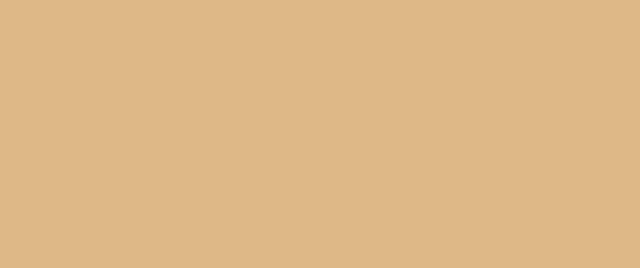
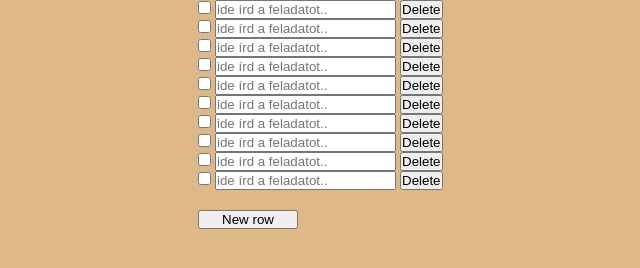
Before and after one commit to NG2017/project_slice, a plain HTML site: page index.html in a window 1280 px wide. Shown: the whole page, without its empty margins (242-882 px from the left). Drawn offline with Linux system fonts and the light colour scheme.

Commit message:
todo list 1.0

```diff
--- a/index.html
+++ b/index.html
@@ -3,11 +3,13 @@
 <head>
     <meta charset="UTF-8">
     <meta name="viewport" content="width=device-width, initial-scale=1.0">
-    <link rel="stylesheet" href="./style.css">
-    <script src="./script.js"></script>
+    <link rel="stylesheet" href="style.css">
+    <script src="script.js"></script>
     <title>Slice</title>
 </head>
 <body>
 
+    <div id="root"></div>
+
 </body>
 </html>
--- a/script.js
+++ b/script.js
@@ -0,0 +1,66 @@
+function pageLoad (){
+
+    /*
+    to do app letrehozasa
+    min 10 sor, minden sorba checkbox,amivel ki lehet piálni, mellett szöveges mező, hogy mit akarunk ideírni
+    minden sorhoz legyen törlés is
+    min 10 sor, de bővíthető legyen
+    */
+
+    //0. tegyuk egy valtozoba a root div-et
+    let rootDiv = document.getElementById("root");
+
+    //1. egy valtozoba belekerül az egy sornyi html kod: div, checkbox, text, delete gomb - közös classnévvel
+    let standardRow = `
+    <div class="row">
+        <input type="checkbox" name="" id="">
+        <input type="text" name="" id="" placeholder="ide írd a feladatot..">
+        <button class="deleteBtn">Delete</button>
+    </div>
+    `;
+
+    //2. el kell menteni a sorok szamat valtozoba
+    let rowNumbers = 10;
+
+    //3. for ciklusben letrehozunk 10 masolatot a szabvanysorbol
+    for (let index = 0; index < rowNumbers; index++) {
+        rootDiv.insertAdjacentHTML("beforeend", standardRow);
+    }
+
+    //4. add gomb hozzaadasa a rooton kivul
+    let createBtn = `<button id="newBtn">New row</button>`;
+    rootDiv.insertAdjacentHTML("beforeend", createBtn);
+
+
+    //5. click-esemeny az addra es letre kell hozni egy fuggveny, hogy mi tortenjen, adja hozza az uj sort
+    let createBtnMakeRow = document.getElementById("newBtn");
+    function makeNewRow() {
+        rootDiv.insertAdjacentHTML("afterbegin", standardRow);
+    }
+    createBtnMakeRow.addEventListener("click", makeNewRow);
+
+    //6. ki kell jelolni az osszes torles gombot es amelyikre kattintunk, azt torolje ki QS-ral
+    let deleteButtons = rootDiv.querySelectorAll(".deleteBtn");
+    console.log(deleteButtons);
+
+    //7. forciklussal vegig a tombon es a hosszusagatol fuggoen es mindegyikre rakjuk ra egy kattintasfigyelot, amihez keszitunk egy fuggvenyt
+    function deleteThisRow(o) {
+
+        console.log(o.target);
+        console.log(o.target.parentElement);
+        o.target.parentElement.remove();
+
+
+    }
+
+    for (let index = 0; index < deleteButtons.length; index++) {
+        deleteButtons[index].addEventListener("click", deleteThisRow);
+
+    }
+
+    //8. az elkeszult tablzatban kitoroljuk az adott sort?
+
+
+
+}
+window.addEventListener("load", pageLoad);
--- a/style.css
+++ b/style.css
@@ -1,4 +1,4 @@
-*;
+*,
 *::before,
 *::after {
     padding: 0;
@@ -9,3 +9,22 @@
 body {
     background: burlywood;
 }
+#root {
+    width: 400px;
+    margin: 0 auto;
+    display: flex;
+    flex-direction: column;
+}
+
+#newBtn {
+    margin-top: 20px;
+    width: 100px;
+}
+
+.red {
+    background: rgb(253, 191, 191);
+}
+
+.green {
+    background: rgb(192, 252, 192);
+}
```
